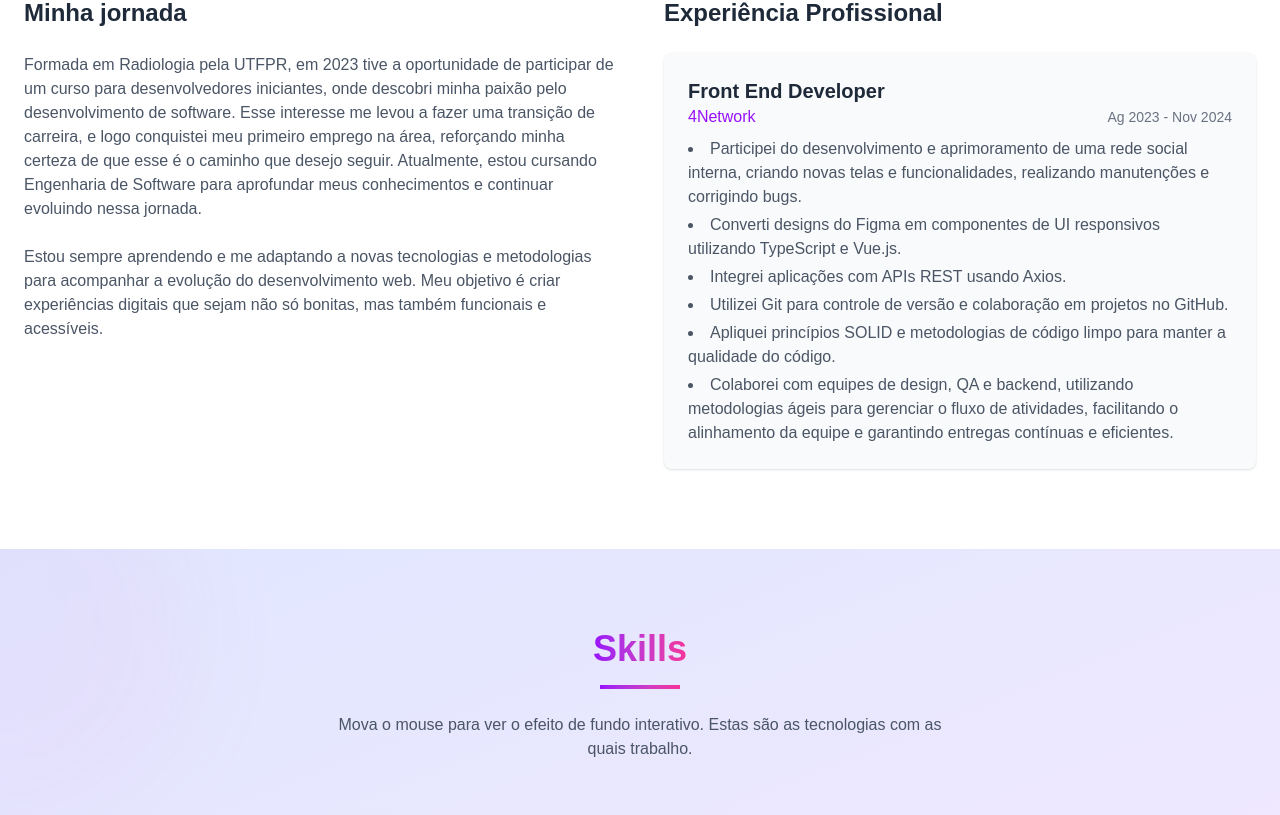
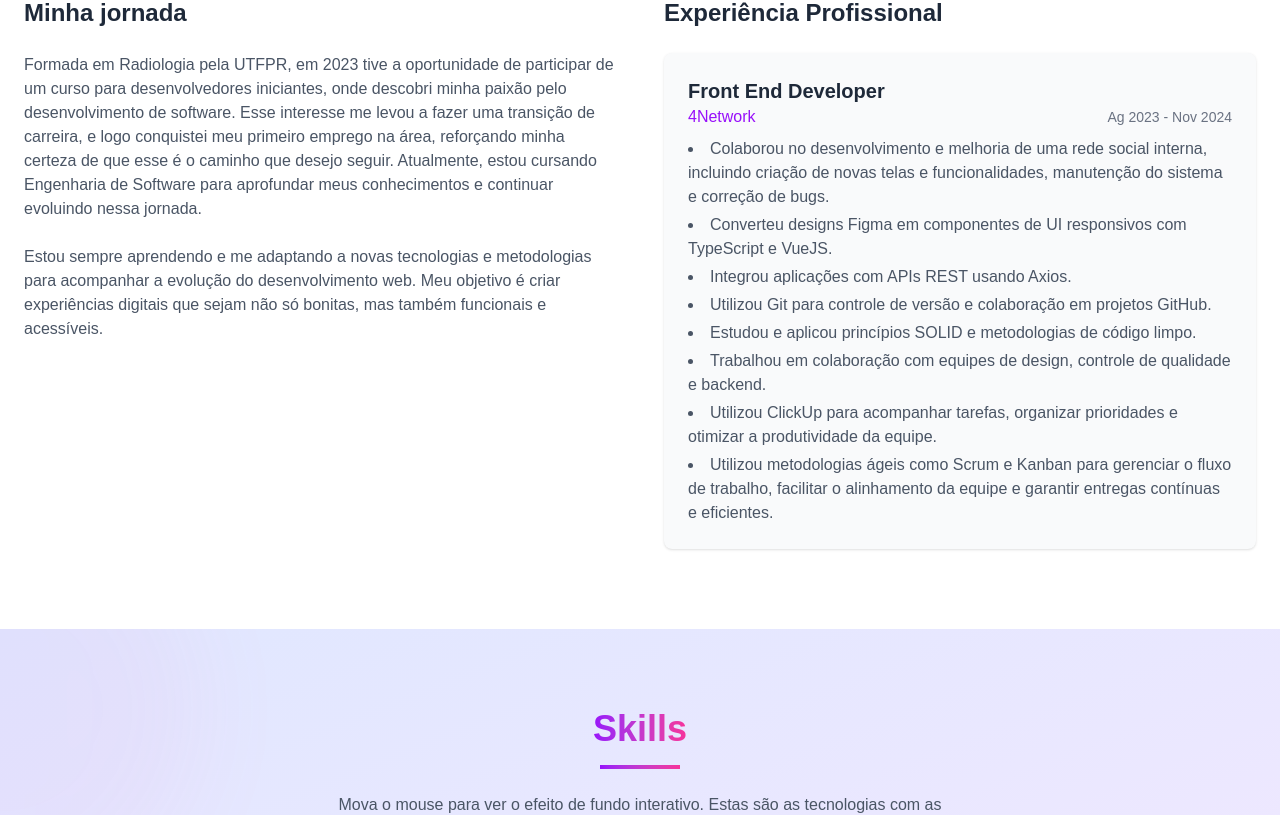
Before and after one commit to bitakamori/portfolio, a Next.js app: page / in a window 1280 px wide. Shown: the part 1007-1822 px from the top of the page. Built offline with nearby package versions, Linux system fonts and the light colour scheme.

Commit message:
chage the experience session

```diff
--- a/app/page.tsx
+++ b/app/page.tsx
@@ -152,12 +152,14 @@ export default function PortfolioPage() {
       company: "4Network",
       period: "Ag 2023 - Nov 2024",
       description: `
-      Participei do desenvolvimento e aprimoramento de uma rede social interna, criando novas telas e funcionalidades, realizando manutenções e corrigindo bugs.
-      Converti designs do Figma em componentes de UI responsivos utilizando TypeScript e Vue.js.
-      Integrei aplicações com APIs REST usando Axios.
-      Utilizei Git para controle de versão e colaboração em projetos no GitHub.
-      Apliquei princípios SOLID e metodologias de código limpo para manter a qualidade do código.
-      Colaborei com equipes de design, QA e backend, utilizando metodologias ágeis para gerenciar o fluxo de atividades, facilitando o alinhamento da equipe e garantindo entregas contínuas e eficientes.
+      Colaborou no desenvolvimento e melhoria de uma rede social interna, incluindo criação de novas telas e funcionalidades, manutenção do sistema e correção de bugs.
+      Converteu designs Figma em componentes de UI responsivos com TypeScript e VueJS.
+      Integrou aplicações com APIs REST usando Axios.
+      Utilizou Git para controle de versão e colaboração em projetos GitHub.
+      Estudou e aplicou princípios SOLID e metodologias de código limpo.
+      Trabalhou em colaboração com equipes de design, controle de qualidade e backend.
+      Utilizou ClickUp para acompanhar tarefas, organizar prioridades e otimizar a produtividade da equipe.
+      Utilizou metodologias ágeis como Scrum e Kanban para gerenciar o fluxo de trabalho, facilitar o alinhamento da equipe e garantir entregas contínuas e eficientes.
     `,
     },
   ];
@@ -266,7 +268,7 @@ export default function PortfolioPage() {
           </div>
         </div>
 
-        <div className="container mx-auto px-4 sm:px-6 relative z-10">
+        <div className="mb-15 sm:mb-0 container mx-auto px-4 sm:px-6 relative z-10">
           <div className="text-center">
             <motion.h1
               initial={{ opacity: 0, y: 20 }}
@@ -473,9 +475,12 @@ export default function PortfolioPage() {
               </span>
             </h2>
             <div className="h-1 w-20 bg-gradient-to-r from-purple-600 to-pink-500 mx-auto"></div>
-            <p className="mt-4 sm:mt-6 max-w-2xl mx-auto text-gray-600 px-4">
+            <p className="hidden sm:flex mt-4 sm:mt-6 max-w-2xl mx-auto text-gray-600 px-4">
               Mova o mouse para ver o efeito de fundo interativo. Estas são as
               tecnologias com as quais trabalho.
+            </p>
+            <p className="flex sm:hidden mt-4 sm:mt-6 max-w-2xl mx-auto text-gray-600 px-4">
+              Estas são as tecnologias com as quais trabalho.
             </p>
           </motion.div>
 
```
